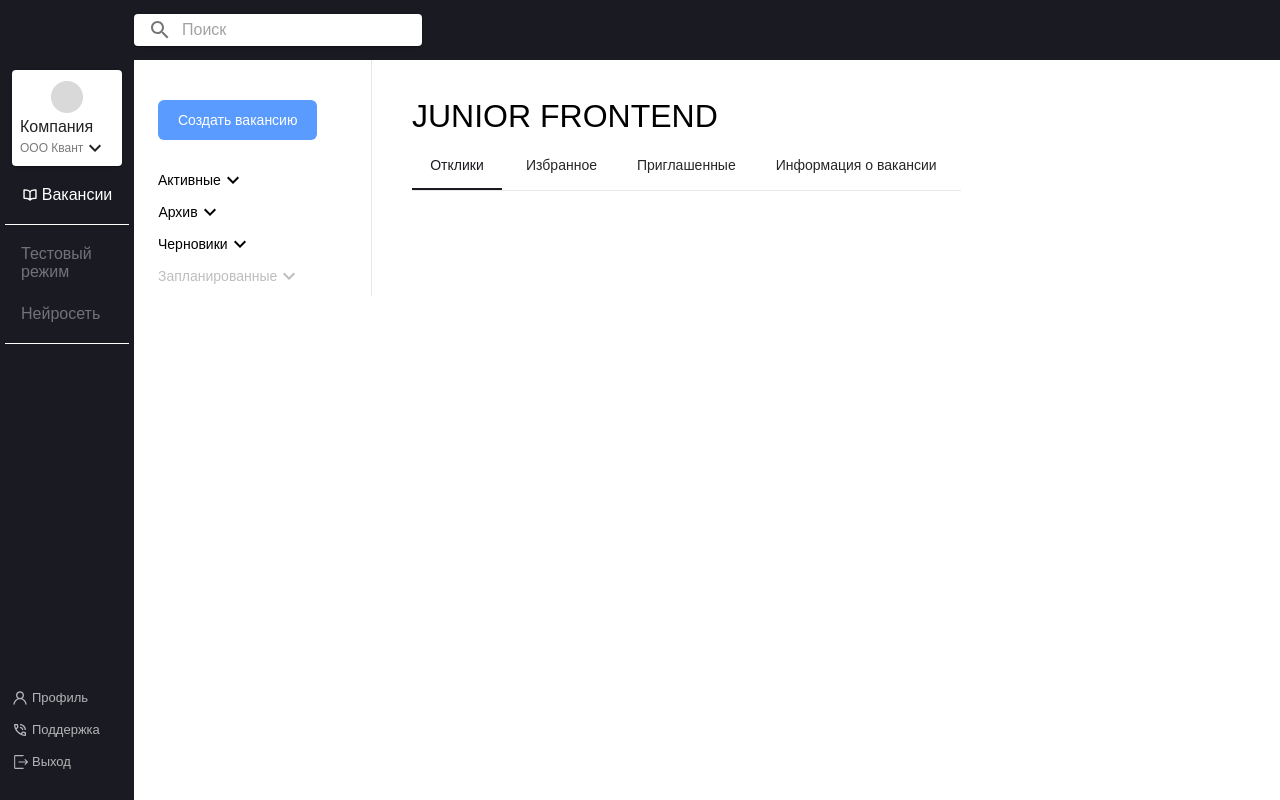
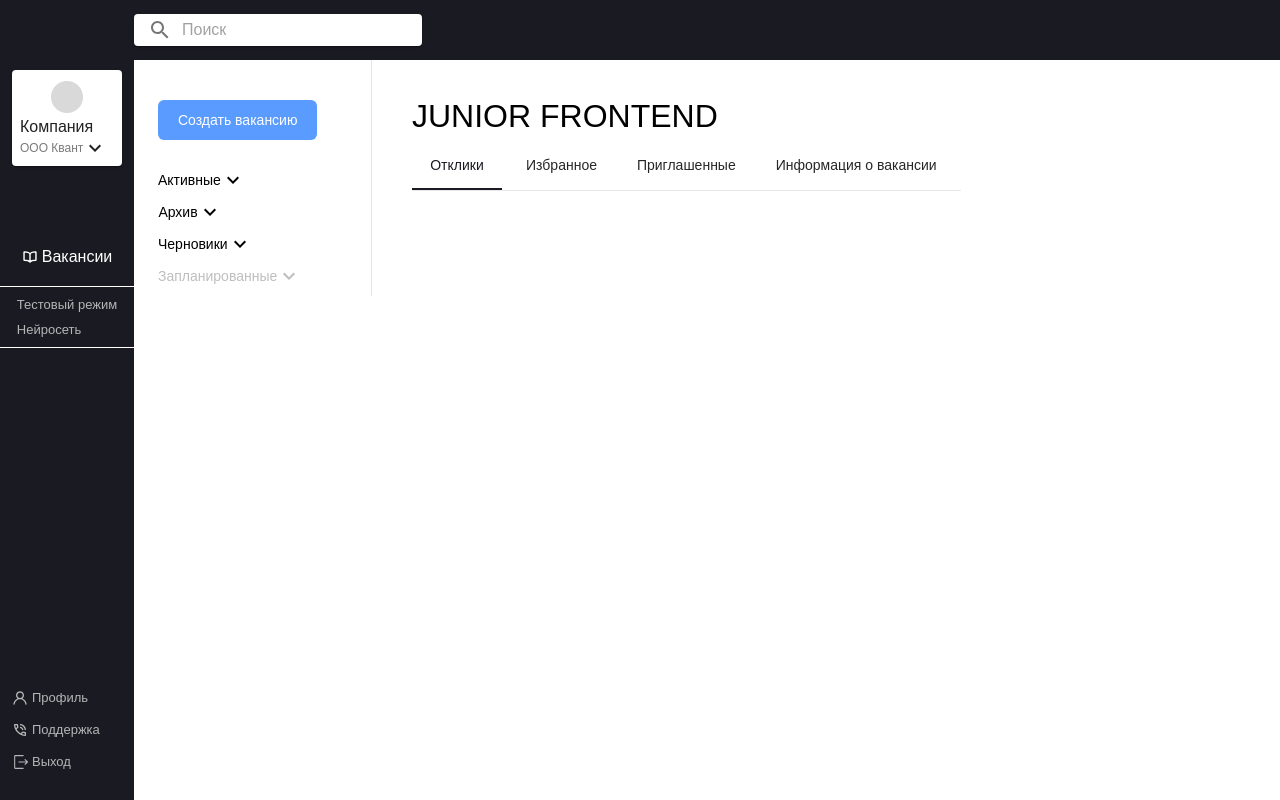
Before and after one commit to RinVeber/resume-front, a React (Vite) app: page / in a window 1280 px wide. Built offline with nearby package versions, Linux system fonts and the light colour scheme; no server answers.

Commit message:
fix navbar

```diff
--- a/src/components/Navbar/SelectedItem/index.tsx
+++ b/src/components/Navbar/SelectedItem/index.tsx
@@ -1,6 +1,6 @@
 import React from 'react';
 import book from '../../../assets/book.svg';
-import { ListItemButton, ListItemText } from '@mui/material';
+import { ListItemButton, ListItemText, Typography } from '@mui/material';
 import List from '@mui/material/List';
 import { useNavigate } from 'react-router-dom';
 import { paths } from '../../../routes/routes/paths';
@@ -17,7 +17,7 @@ export default function SelectedItem() {
   };
   return (
     <>
-      <List component="nav" aria-label="main mailbox folders">
+      <List component="nav" aria-label="main mailbox folders" sx={{paddingTop: '70px'}}>
         <ListItemButton
           selected={selectedIndex === 0}
           onClick={(event) => {
@@ -42,32 +42,21 @@ export default function SelectedItem() {
       <List
         component="nav"
         aria-label="main mailbox folders"
-        sx={{ borderBottom: '1px solid white', borderTop: '1px solid white' }}
+        sx={{
+          borderBottom: '1px solid white',
+          borderTop: '1px solid white',
+          display: 'flex',
+          flexDirection: 'column',
+          gap: '10px',
+          padding: '10px 20px',
+        }}
       >
-        <ListItemButton
-          sx={{ fontSize: '13px', color: '#B5B5B7' }}
-          disabled
-          selected={selectedIndex === 0}
-          onClick={(event) => {
-            handleListItemClick(event, 0);
-          }}
-        >
-          <ListItemText
-            sx={{ fontSize: '13px', color: '#FFFFFF' }}
-            primary="Тестовый режим"
-          />
-        </ListItemButton>
-        <ListItemButton
-          sx={{ fontSize: '5px', color: '#FFFFFF' }}
-          disabled={true}
-          selected={selectedIndex === 0}
-          onClick={(event) => handleListItemClick(event, 0)}
-        >
-          <ListItemText
-            sx={{ fontSize: '13px', color: '#FFFFFF' }}
-            primary="Нейросеть"
-          />
-        </ListItemButton>
+        <Typography sx={{ fontSize: '13px', color: '#B5B5B7',  whiteSpace: 'nowrap' }}>
+          Тестовый режим
+        </Typography>
+        <Typography sx={{ fontSize: '13px', color: '#B5B5B7'}}>
+          Нейросеть
+        </Typography>
       </List>
     </>
   );
```
